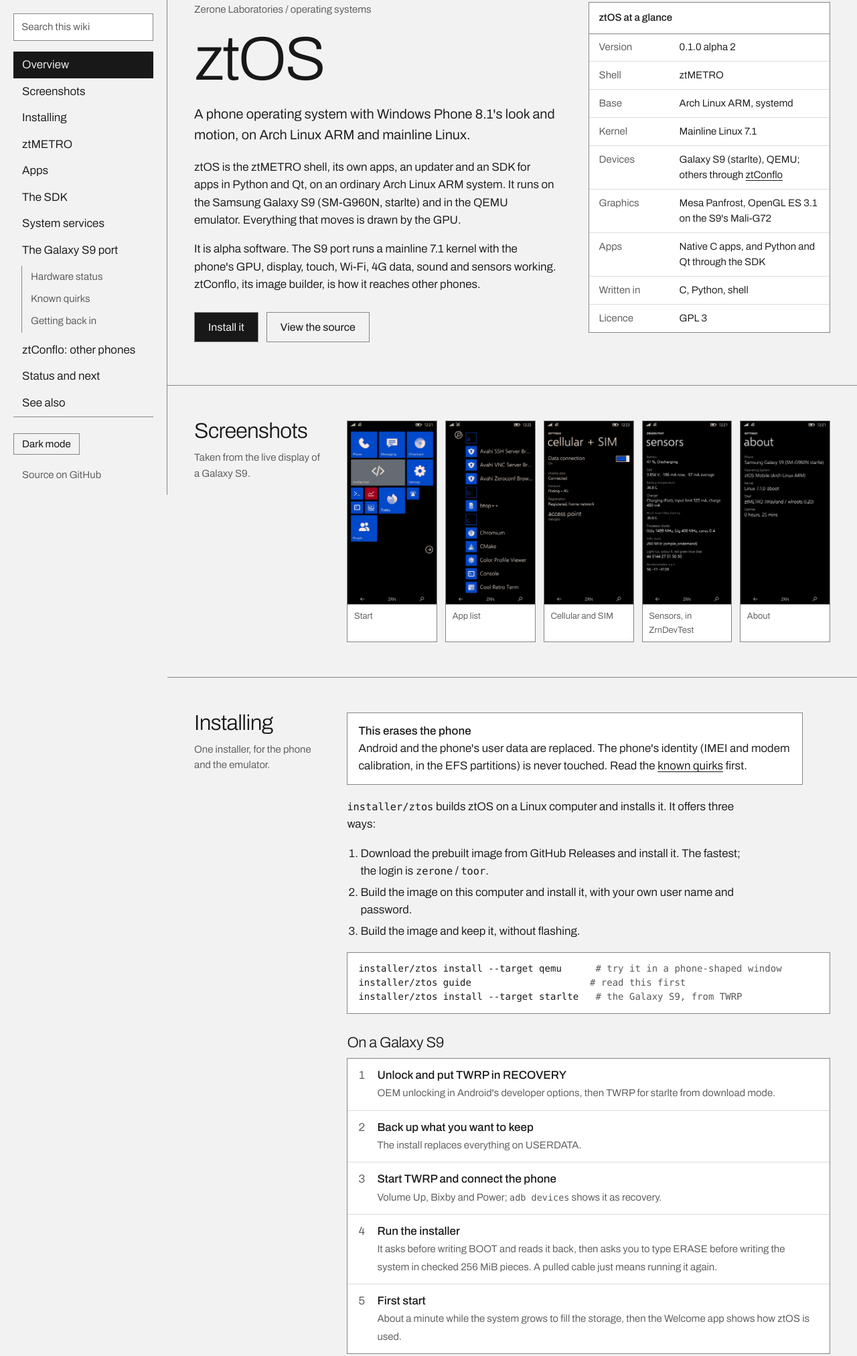
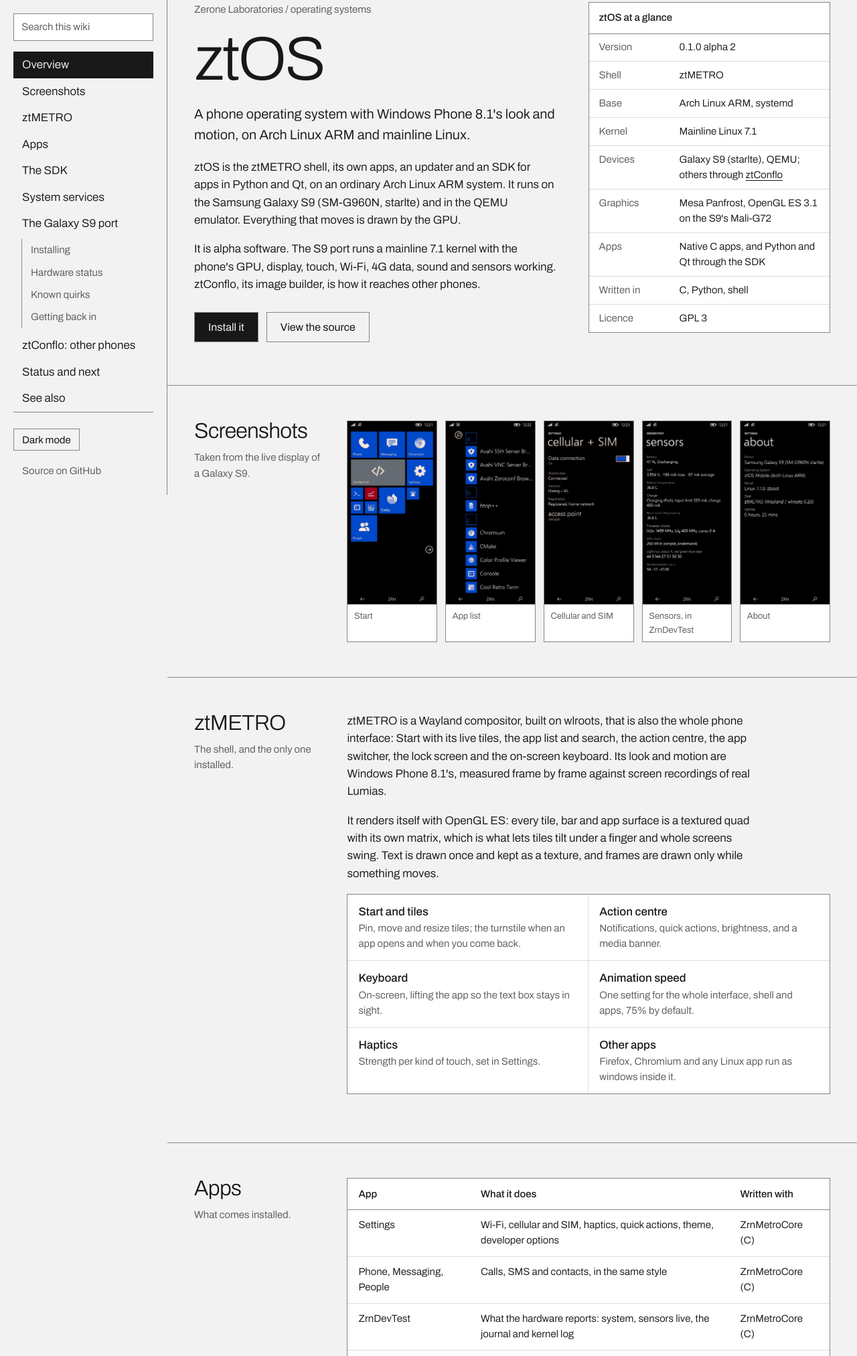
Before and after one commit to EaglesView/ztOS, a plain HTML site: page docs/index.html in a window 1280 px wide. Shown: the part 61-2086 px from the top of the page at 67% size. Drawn offline with Linux system fonts and the light colour scheme.

Commit message:
Wiki: Installing moves into the Galaxy S9 port

```diff
--- a/docs/index.html
+++ b/docs/index.html
@@ -232,7 +232,6 @@
     <ul id="toc">
       <li><a href="#overview">Overview</a></li>
       <li><a href="#screens">Screenshots</a></li>
-      <li><a href="#install">Installing</a></li>
       <li><a href="#ztmetro">ztMETRO</a></li>
       <li><a href="#apps">Apps</a></li>
       <li><a href="#sdk">The SDK</a></li>
@@ -240,6 +239,7 @@
       <li>
         <a href="#s9">The Galaxy S9 port</a>
         <ul class="sub-nav">
+          <li><a href="#installing">Installing</a></li>
           <li><a href="#hardware">Hardware status</a></li>
           <li><a href="#quirks">Known quirks</a></li>
           <li><a href="#recovery">Getting back in</a></li>
@@ -269,7 +269,7 @@
         <p>ztOS is the ztMETRO shell, its own apps, an updater and an SDK for apps in Python and Qt, on an ordinary Arch Linux ARM system. It runs on the Samsung Galaxy S9 (SM-G960N, starlte) and in the QEMU emulator. Everything that moves is drawn by the GPU.</p>
         <p>It is alpha software. The S9 port runs a mainline 7.1 kernel with the phone's GPU, display, touch, Wi-Fi, 4G data, sound and sensors working. ztConflo, its image builder, is how it reaches other phones.</p>
         <div class="actions">
-          <a class="btn" href="#install">Install it</a>
+          <a class="btn" href="#installing">Install it</a>
           <a class="btn ghost" href="https://github.com/z3r0n3br4instorm/ztOS">View the source</a>
         </div>
       </div>
@@ -301,36 +301,6 @@
           <figure><img src="wiki/sensors.jpg" width="540" height="1110" alt="ZrnDevTest showing live sensor readings" loading="lazy"><figcaption>Sensors, in ZrnDevTest</figcaption></figure>
           <figure><img src="wiki/about.jpg" width="540" height="1110" alt="Settings, about: the device and ztOS version" loading="lazy"><figcaption>About</figcaption></figure>
         </div>
-      </div>
-    </div>
-  </section>
-
-  <section class="section" id="install">
-    <div class="wrap">
-      <div><h2>Installing</h2><p class="sub">One installer, for the phone and the emulator.</p></div>
-      <div class="body">
-        <div class="alert" role="note">
-          <b>This erases the phone</b>
-          Android and the phone's user data are replaced. The phone's identity (IMEI and modem calibration, in the EFS partitions) is never touched. Read the <a href="#quirks">known quirks</a> first.
-        </div>
-        <p><code>installer/ztos</code> builds ztOS on a Linux computer and installs it. It offers three ways:</p>
-        <ol class="prose">
-          <li>Download the prebuilt image from GitHub Releases and install it. The fastest; the login is <code>zerone</code> / <code>toor</code>.</li>
-          <li>Build the image on this computer and install it, with your own user name and password.</li>
-          <li>Build the image and keep it, without flashing.</li>
-        </ol>
-<pre>installer/ztos install --target qemu      <span class="c"># try it in a phone-shaped window</span>
-installer/ztos guide                     <span class="c"># read this first</span>
-installer/ztos install --target starlte   <span class="c"># the Galaxy S9, from TWRP</span></pre>
-        <h3>On a Galaxy S9</h3>
-        <ol class="steps">
-          <li><div><b>Unlock and put TWRP in RECOVERY</b><span>OEM unlocking in Android's developer options, then TWRP for starlte from download mode.</span></div></li>
-          <li><div><b>Back up what you want to keep</b><span>The install replaces everything on USERDATA.</span></div></li>
-          <li><div><b>Start TWRP and connect the phone</b><span>Volume Up, Bixby and Power; <code>adb devices</code> shows it as recovery.</span></div></li>
-          <li><div><b>Run the installer</b><span>It asks before writing BOOT and reads it back, then asks you to type ERASE before writing the system in checked 256 MiB pieces. A pulled cable just means running it again.</span></div></li>
-          <li><div><b>First start</b><span>About a minute while the system grows to fill the storage, then the Welcome app shows how ztOS is used.</span></div></li>
-        </ol>
-        <p>A build needs about 15 GB free and an internet connection, and never needs <code>sudo</code>: it runs in a user namespace, with ARM programs through qemu-user. It takes 30 to 60 minutes.</p>
       </div>
     </div>
   </section>
@@ -419,6 +389,30 @@ ztos-sdk logs -f         <span class="c"># what it prints, on the phone</span></
       <div><h2>The Galaxy S9 port</h2><p class="sub">Mainline Linux on an Exynos 9810.</p></div>
       <div class="body">
         <p>ztOS's first phone is the Galaxy S9, SM-G960N (starlte). It runs mainline Linux 7.1 with the Exynos 9810 drivers, booting from the phone's internal storage, with Arch on BOOT and TWRP left in RECOVERY. The phone's hardware support is built as loadable kernel modules, so drivers can be developed without reflashing. The modem and sensor hub still use Samsung's own Android daemons, run from the phone's stock partitions.</p>
+
+        <h3 id="installing">Installing</h3>
+        <div class="alert" role="note">
+          <b>This erases the phone</b>
+          Android and the phone's user data are replaced. The phone's identity (IMEI and modem calibration, in the EFS partitions) is never touched. Read the <a href="#quirks">known quirks</a> below first.
+        </div>
+        <p><code>installer/ztos</code> builds ztOS on a Linux computer and installs it. It offers three ways:</p>
+        <ol class="prose">
+          <li>Download the prebuilt image from GitHub Releases and install it. The fastest; the login is <code>zerone</code> / <code>toor</code>.</li>
+          <li>Build the image on this computer and install it, with your own user name and password.</li>
+          <li>Build the image and keep it, without flashing.</li>
+        </ol>
+<pre>installer/ztos install --target qemu      <span class="c"># try it in a phone-shaped window</span>
+installer/ztos guide                     <span class="c"># read this first</span>
+installer/ztos install --target starlte   <span class="c"># the Galaxy S9, from TWRP</span></pre>
+        <p><b>Step by step</b></p>
+        <ol class="steps">
+          <li><div><b>Unlock and put TWRP in RECOVERY</b><span>OEM unlocking in Android's developer options, then TWRP for starlte from download mode.</span></div></li>
+          <li><div><b>Back up what you want to keep</b><span>The install replaces everything on USERDATA.</span></div></li>
+          <li><div><b>Start TWRP and connect the phone</b><span>Volume Up, Bixby and Power; <code>adb devices</code> shows it as recovery.</span></div></li>
+          <li><div><b>Run the installer</b><span>It asks before writing BOOT and reads it back, then asks you to type ERASE before writing the system in checked 256 MiB pieces. A pulled cable just means running it again.</span></div></li>
+          <li><div><b>First start</b><span>About a minute while the system grows to fill the storage, then the Welcome app shows how ztOS is used.</span></div></li>
+        </ol>
+        <p>A build needs about 15 GB free and an internet connection, and never needs <code>sudo</code>: it runs in a user namespace, with ARM programs through qemu-user. It takes 30 to 60 minutes.</p>
 
         <h3 id="hardware">Hardware status</h3>
         <div class="table-scroll">
```
